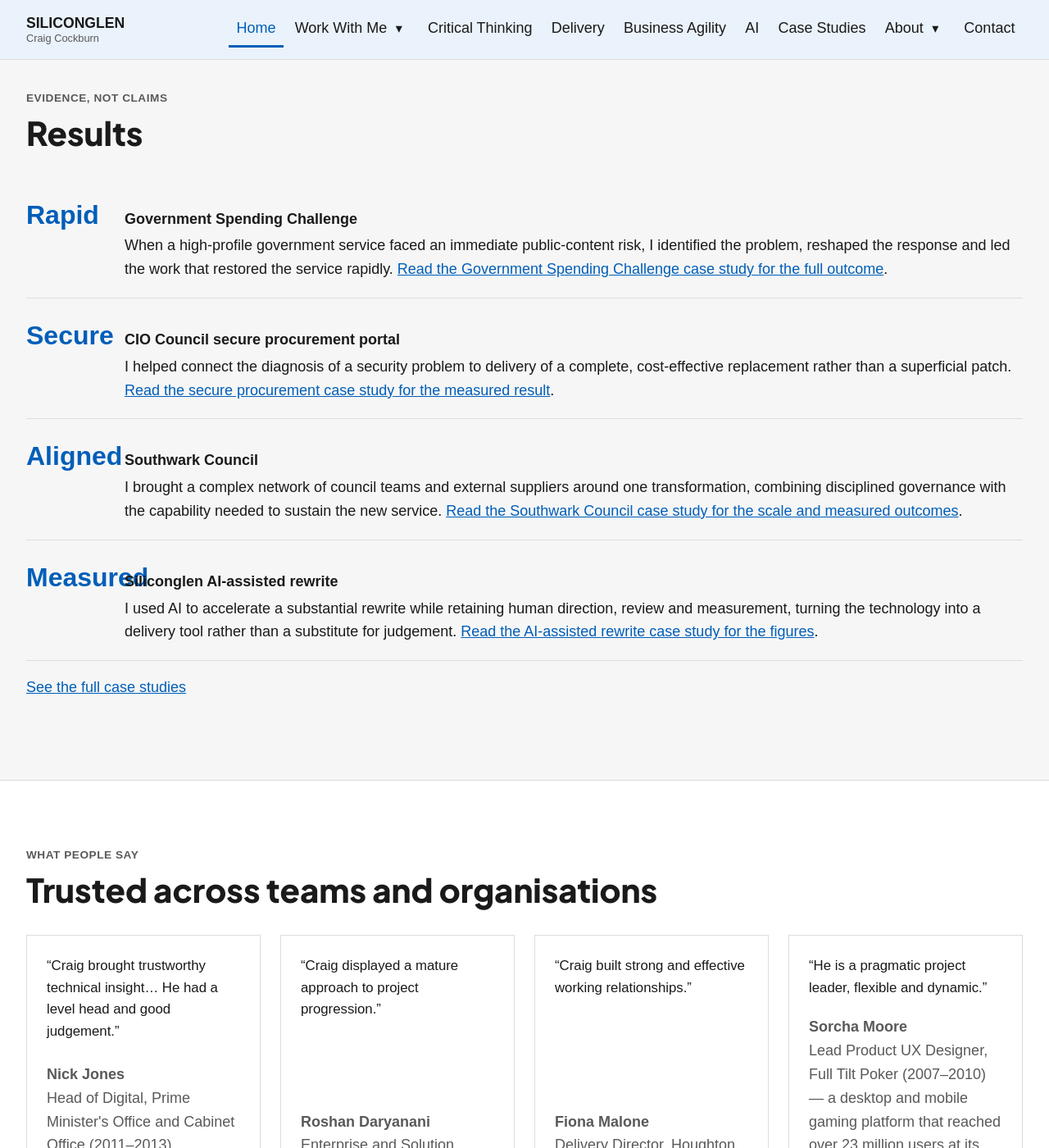
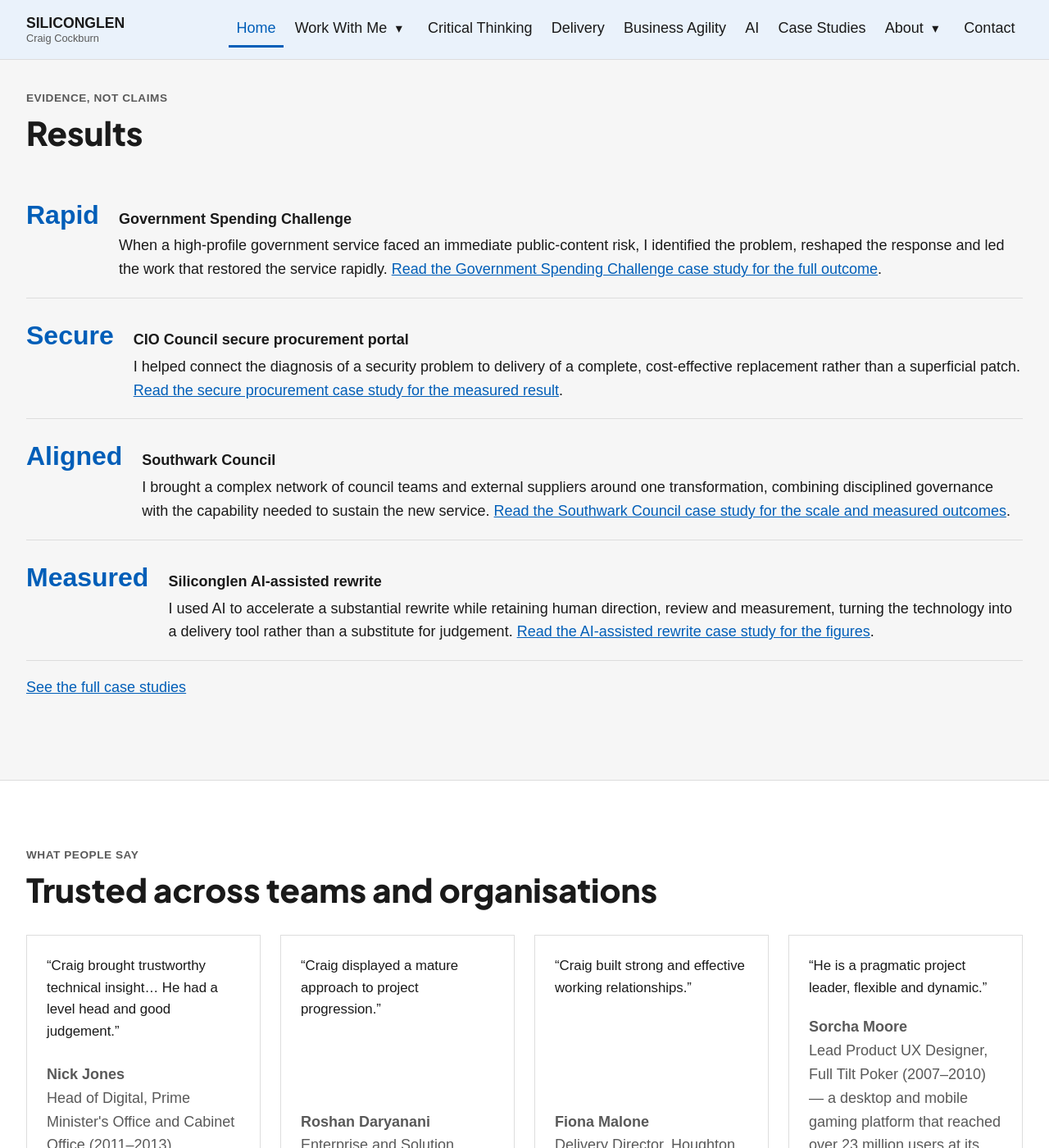
Before and after one commit to siliconglen/siliconglen-site, a Jekyll site: the page built from index.md, in a window 1280 px wide and 1400 px high, scrolled down 3453 px. Shown: the whole window at 82% size. Built offline with Jekyll 4.4.1, drawn with Linux system fonts in a browser that asks for light colours.

Commit message:
Fix homepage results label overlap

```diff
--- a/assets/css/main.css
+++ b/assets/css/main.css
@@ -173,8 +173,8 @@ h3 { margin: 0 0 .5rem; font-size: 1.25rem; }
 
 /* Results */
 .ledger { list-style: none; margin: 2rem 0 0; padding: 0; }
-.ledger li { display: grid; grid-template-columns: 6rem 1fr; gap: 1.5rem; align-items: baseline; padding-block: 1.25rem; border-bottom: 1px solid var(--line); }
-.ledger .figure { font-weight: 800; font-size: clamp(1.5rem, 3.5vw, 2rem); color: var(--accent); }
+.ledger li { display: grid; grid-template-columns: fit-content(40%) minmax(0, 1fr); gap: 1.5rem; align-items: baseline; padding-block: 1.25rem; border-bottom: 1px solid var(--line); }
+.ledger .figure { overflow-wrap: anywhere; font-weight: 800; font-size: clamp(1.5rem, 3.5vw, 2rem); color: var(--accent); }
 .ledger .desc strong { display: block; margin-bottom: .25rem; }
 @media (max-width: 40rem) { .ledger li { grid-template-columns: 1fr; } }
 
```
